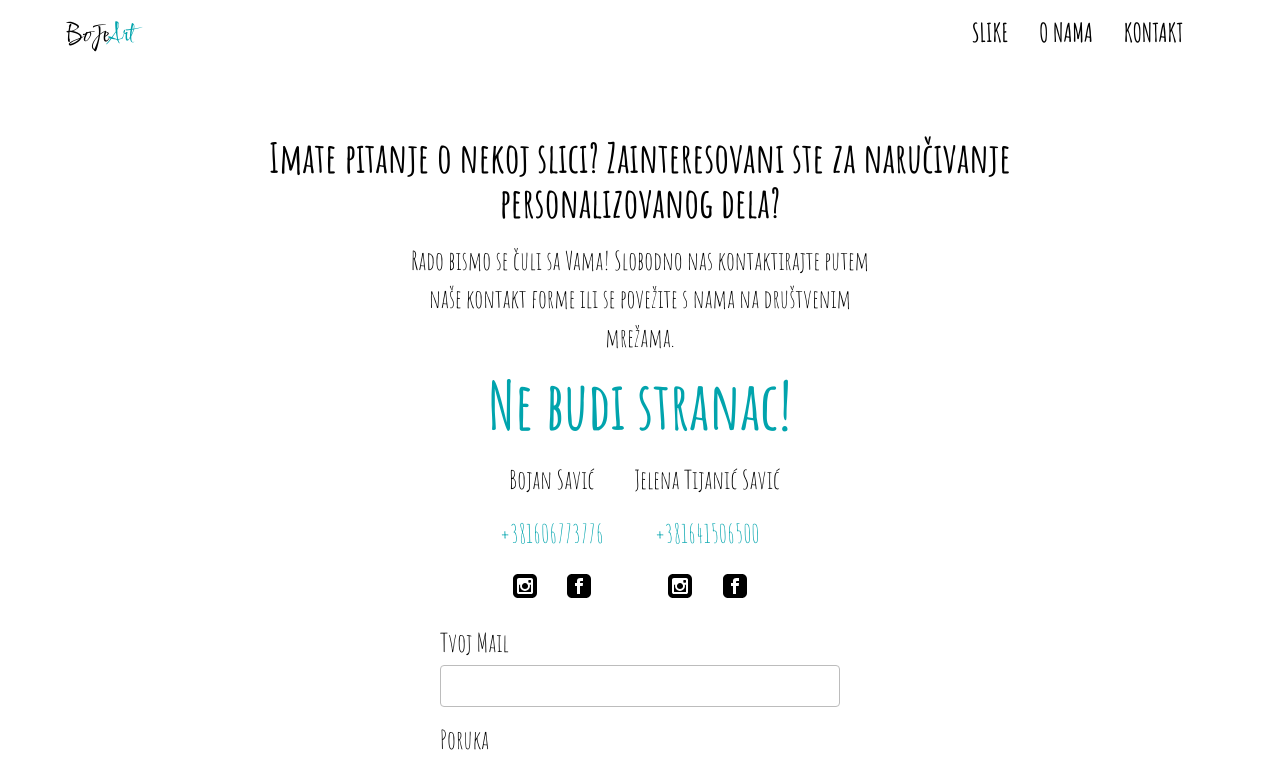
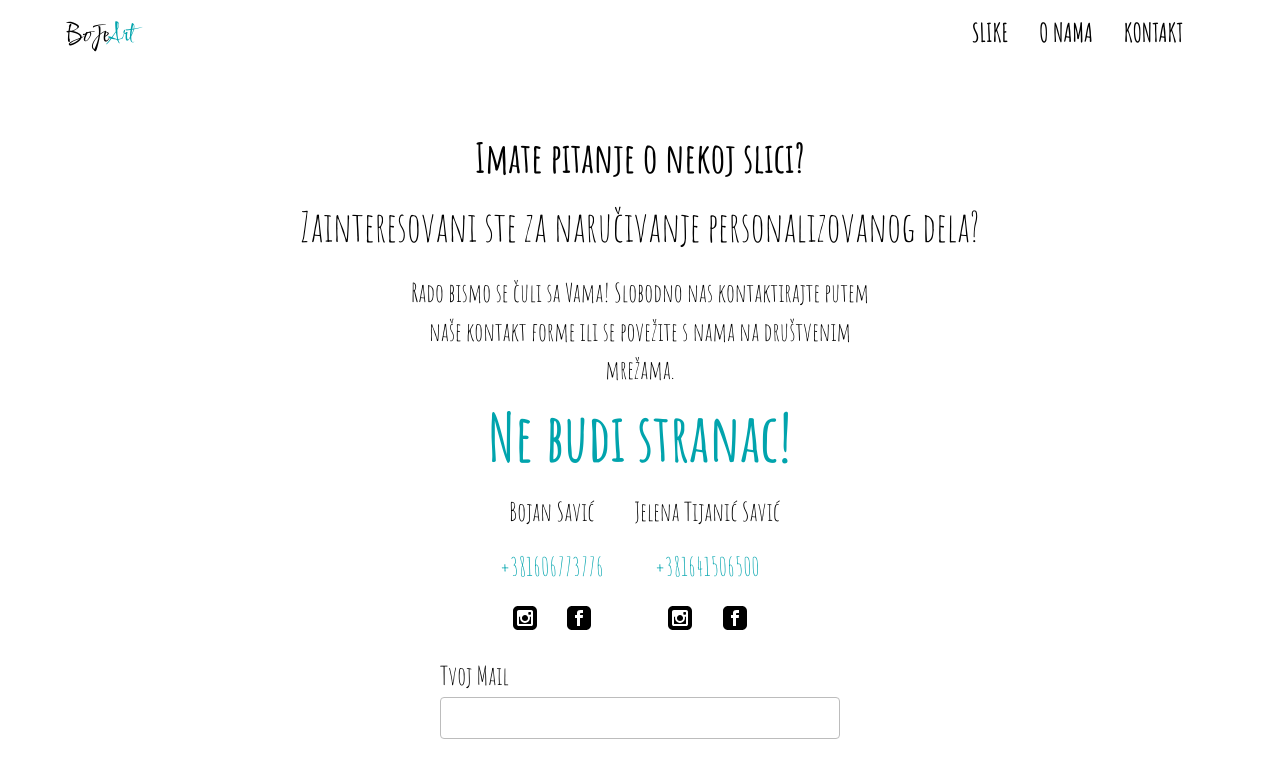
Before and after one commit to vukovicdusan/bojeart, a Next.js app: page /contact in a window 1280 px wide. Shown: the top 759 px of the page. Built offline with nearby package versions, Linux system fonts and the light colour scheme; no server answers.

Commit message:
Shortened h1 on contact page, added h2 to about page

```diff
--- a/pages/contact.jsx
+++ b/pages/contact.jsx
@@ -69,9 +69,11 @@ const Contact = () => {
       <div className="stack">
         <div className="[ stack ] [ center ] [ text-center ]">
           <h1 className="[ h1-as-h3 ][ max-w-prose ] [ text-center ]">
-            Imate pitanje o nekoj slici? Zainteresovani ste za naručivanje
-            personalizovanog dela?
+            Imate pitanje o nekoj slici?{" "}
           </h1>
+          <p className="h1-as-h3">
+            Zainteresovani ste za naručivanje personalizovanog dela?
+          </p>
           <p className="[ max-w-prose ]">
             Rado bismo se čuli sa Vama! Slobodno nas kontaktirajte putem naše
             kontakt forme ili se povežite s nama na društvenim mrežama.{" "}
```
Also changed, not shown: pages/about.jsx (+1 -1 lines).
